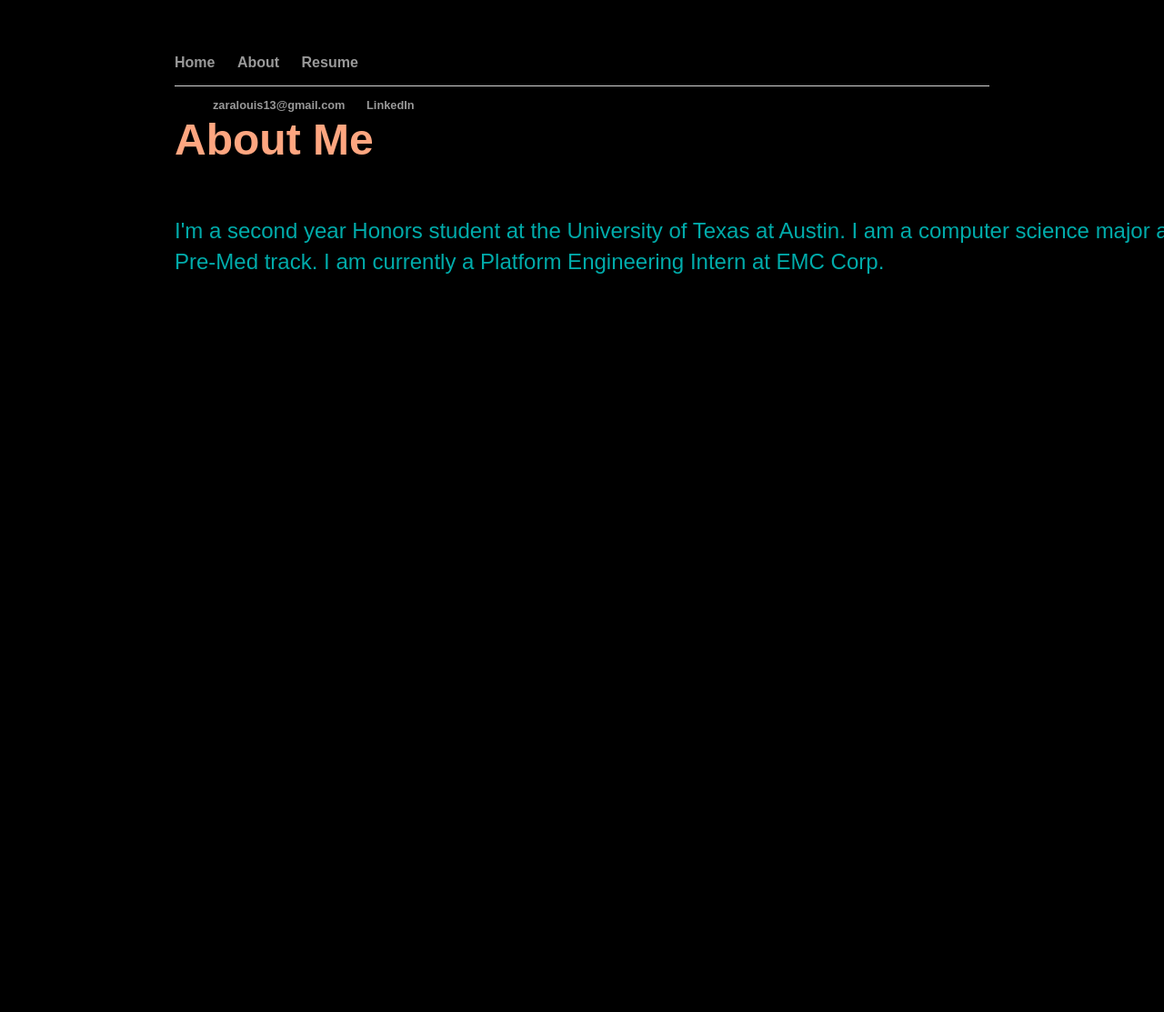
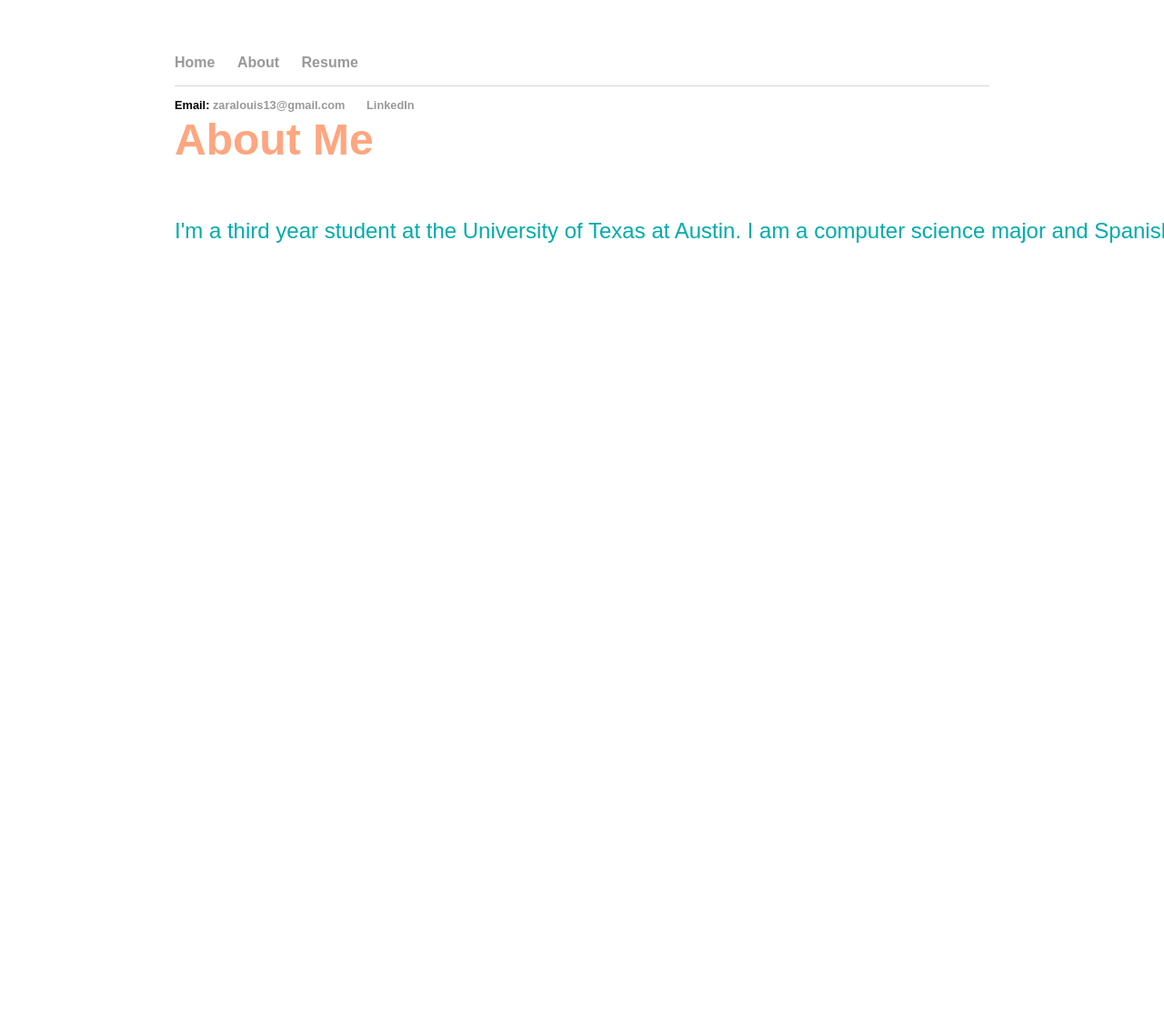
Before and after one commit to zaralouis/zaralouis.github.io, a Jekyll site: the page built from about/index.html, in a window 1280 px wide. Shown: the whole page at 91% size. Built offline with Jekyll 4.4.1, drawn with Linux system fonts in a browser that asks for light colours.

Commit message:
Update index.html

```diff
--- a/about/index.html
+++ b/about/index.html
@@ -10,10 +10,10 @@
 	<head>
 		<title>Zara Louis</title>
 	</head>
-	<body bgcolor="	#000000">
-		<h1><font face="Minion Web" color="#FEA680">About Me</h1></font>
+	<body>
+		<h1><font color="#FEA680">About Me</h1></font>
 		<div class="container">
-    		<div class="blurb"><p><font face="Minion Web" color="#01ABAA"> I'm a second year Honors student at the University of Texas at Austin. I am a computer science major and following the Pre-Med track. I am currently a Platform Engineering Intern at EMC Corp.
+    		<div class="blurb"><p><font color="#01ABAA"> I'm a third year student at the University of Texas at Austin. I am a computer science major and Spanish minor.
 				</font></p>
     		</div><!-- /.blurb -->
 		</div><!-- /.container -->
```
